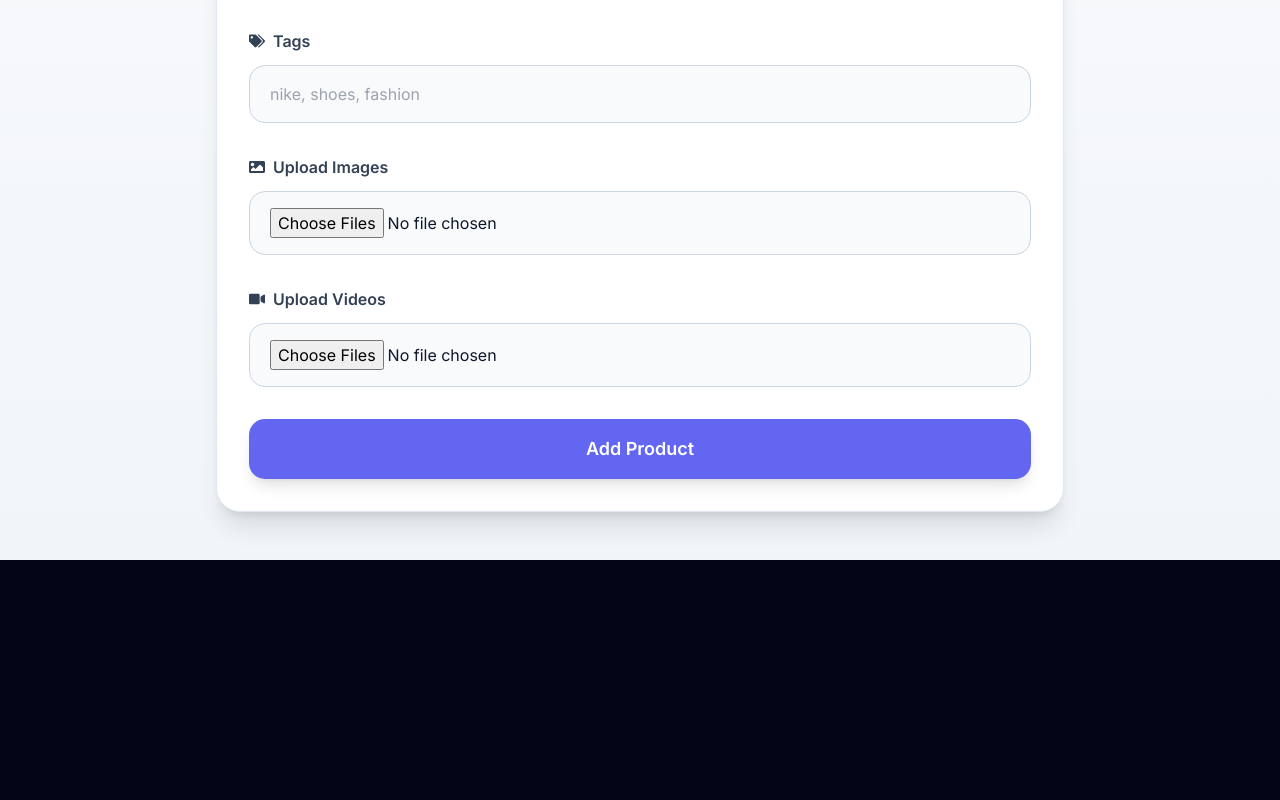
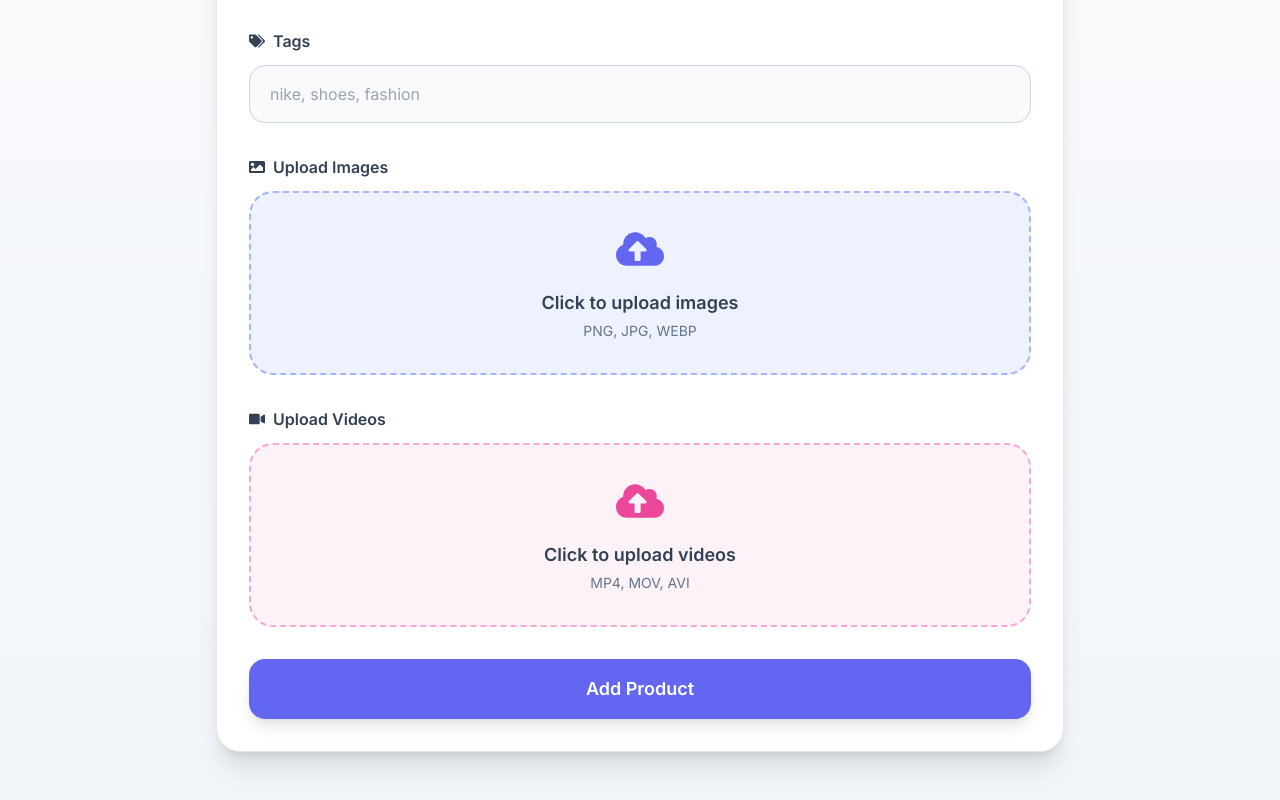
Before and after one commit to Srikanth5253/E-commerce, a React (Vite) app in the folder frontend/: page /admin/add-product in a window 1280 px wide. Shown: the part 879-1679 px from the top of the page. Before the commit the page ends 1439 px from the top, so only its background shows below. Built offline with nearby package versions, Linux system fonts and the light colour scheme; no server answers; sample sign-in values are in the browser's storage.

Commit message:
added upload icons

```diff
--- a/frontend/src/pages/admin/AddProduct.jsx
+++ b/frontend/src/pages/admin/AddProduct.jsx
@@ -16,6 +16,7 @@ import {
   FaRupeeSign,
   FaLayerGroup,
   FaWarehouse,
+  FaCloudUploadAlt,
 } from "react-icons/fa";
 
 import Navbar from "../../components/Navbar";
@@ -535,6 +536,7 @@ function AddProduct() {
 
             </div>
 
+
             <div>
 
               <label className="flex items-center gap-2 mb-3 text-slate-700 font-semibold">
@@ -545,27 +547,72 @@ function AddProduct() {
 
               </label>
 
+              <label
+                className="
+      flex
+      flex-col
+      items-center
+      justify-center
+      w-full
+      p-8
+      border-2
+      border-dashed
+      border-indigo-300
+      bg-indigo-50
+      rounded-3xl
+      cursor-pointer
+      hover:bg-indigo-100
+      transition-all
+      duration-300
+    "
+              >
+
+                <FaCloudUploadAlt
+                  className="
+        text-5xl
+        text-indigo-500
+        mb-4
+      "
+                />
+
+                <p className="text-lg font-semibold text-slate-700">
+
+                  Click to upload images
+
+                </p>
+
+                <p className="text-sm text-slate-500 mt-1">
+
+                  PNG, JPG, WEBP
+
+                </p>
+
+                {imageFiles.length > 0 && (
+
+                  <p className="mt-4 text-indigo-600 font-medium">
+
+                    {imageFiles.length} image(s) selected
+
+                  </p>
+
+                )}
+
                 <input
                   type="file"
                   multiple
                   accept="image/*"
+                  hidden
                   onChange={(e) =>
                     setImageFiles([
                       ...e.target.files,
                     ])
                   }
-                className="
-                  w-full
-                  px-5
-                  py-4
-                  bg-slate-50
-                  border
-                  border-slate-300
-                  rounded-2xl
-                "
                 />
 
+              </label>
+
             </div>
+
 
             <div>
 
@@ -577,25 +624,69 @@ function AddProduct() {
 
               </label>
 
+              <label
+                className="
+      flex
+      flex-col
+      items-center
+      justify-center
+      w-full
+      p-8
+      border-2
+      border-dashed
+      border-pink-300
+      bg-pink-50
+      rounded-3xl
+      cursor-pointer
+      hover:bg-pink-100
+      transition-all
+      duration-300
+    "
+              >
+
+                <FaCloudUploadAlt
+                  className="
+        text-5xl
+        text-pink-500
+        mb-4
+      "
+                />
+
+                <p className="text-lg font-semibold text-slate-700">
+
+                  Click to upload videos
+
+                </p>
+
+                <p className="text-sm text-slate-500 mt-1">
+
+                  MP4, MOV, AVI
+
+                </p>
+
+                {videoFiles.length > 0 && (
+
+                  <p className="mt-4 text-pink-600 font-medium">
+
+                    {videoFiles.length} video(s) selected
+
+                  </p>
+
+                )}
+
                 <input
                   type="file"
                   multiple
                   accept="video/*"
+                  hidden
                   onChange={(e) =>
                     setVideoFiles([
                       ...e.target.files,
                     ])
                   }
-                className="
-                  w-full
-                  px-5
-                  py-4
-                  bg-slate-50
-                  border
-                  border-slate-300
-                  rounded-2xl
-                "
                 />
+
+              </label>
 
             </div>
 
```
Lines whose indentation alone changed are shown as unchanged.
